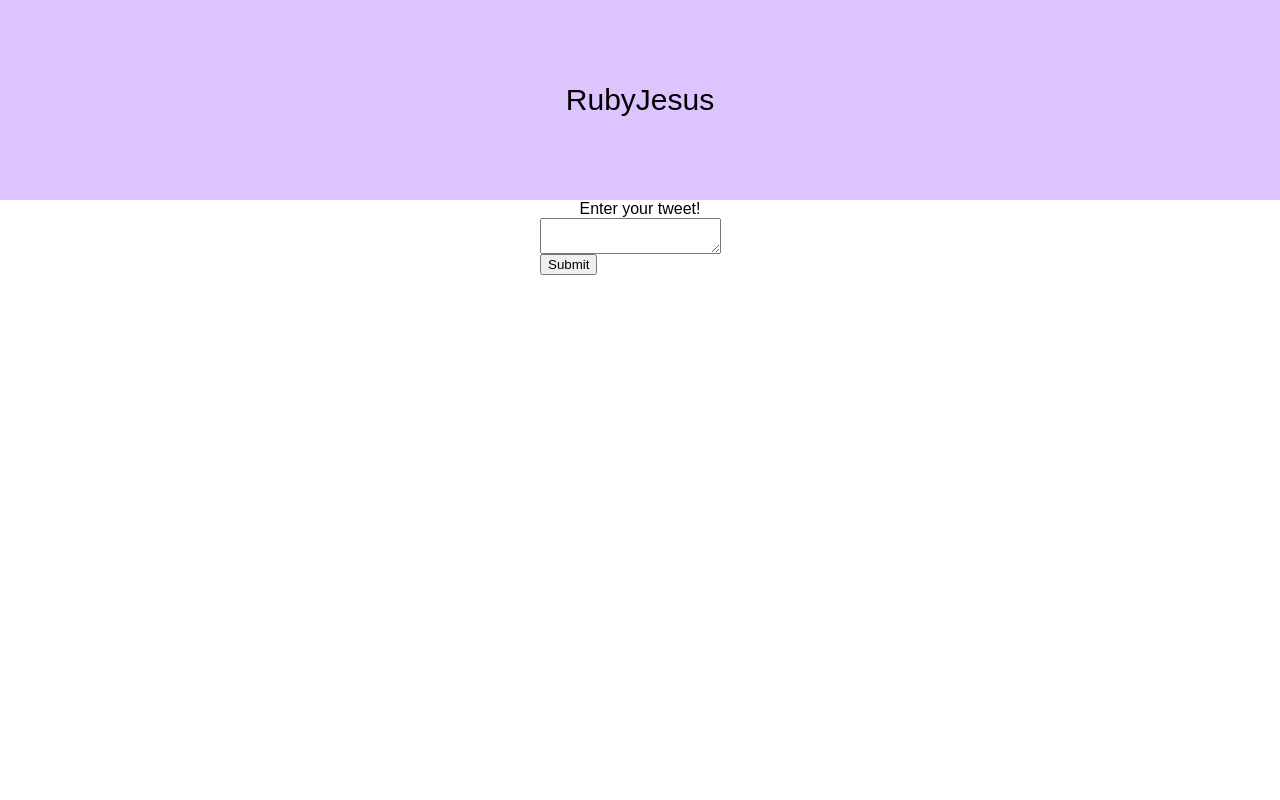
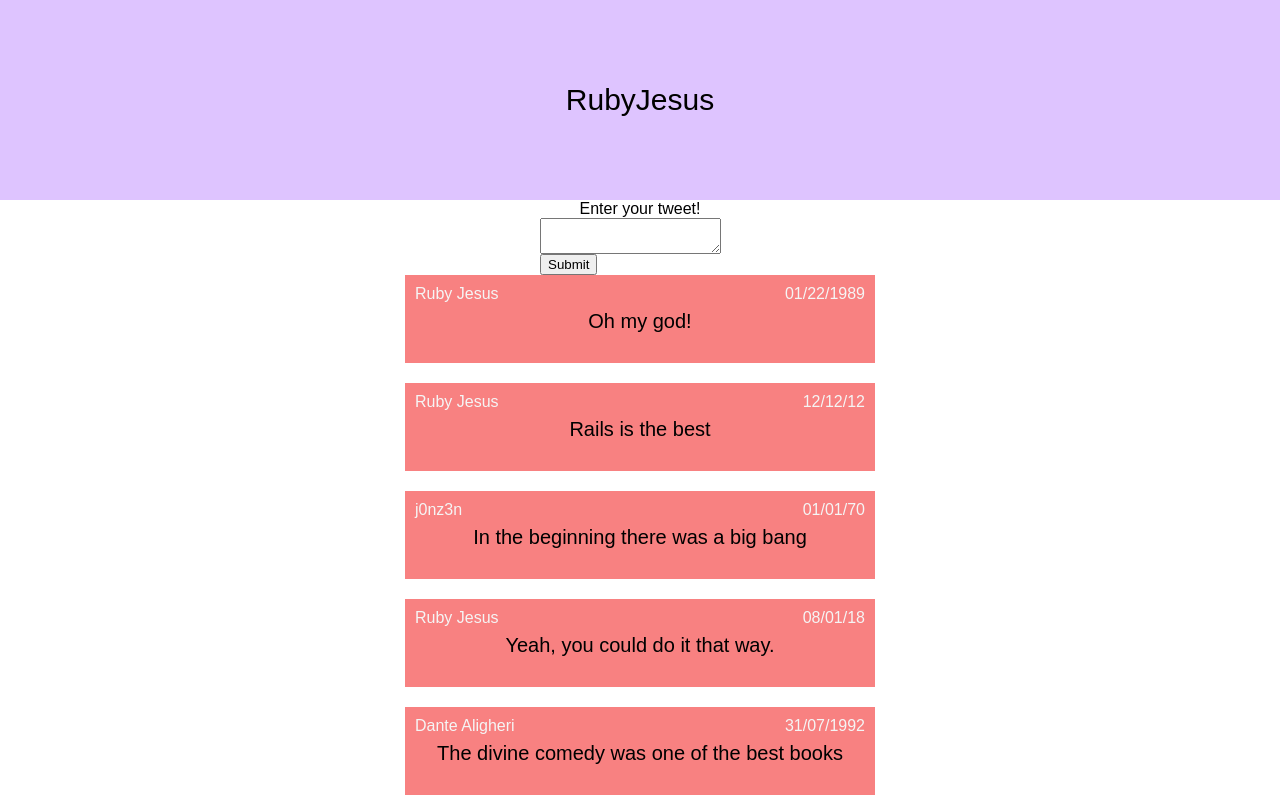
Before and after one commit to deconstructionalism/twitter-react-clone, a React (Create React App) app: page / in a window 1280 px wide. Shown: the top 800 px of the page. Built offline with nearby package versions, Linux system fonts and the light colour scheme.

Commit message:
Rendered Tweet list and added some styles.
Each tweet now shows data, also, we used spread operator to unpack props
from tweetData to send into each Tweet Component. It's not ugly...

```diff
--- a/src/components/Tweet.js
+++ b/src/components/Tweet.js
@@ -1,9 +1,14 @@
 import React from 'react'
+import '../styles/Tweet.css'
 
-const Tweet = () => {
+const Tweet = props => {
   return (
-    <div>
-
+    <div className="Tweet-div">
+      <div className="Tweet-header">
+        <span className="Tweet-author">{props.author}</span>
+        <span className="Tweet-date">{props.createdDate}</span>
+      </div>
+      <p className="Tweet-text">{props.text}</p>
     </div>
   )
 }
--- a/src/components/TweetList.js
+++ b/src/components/TweetList.js
@@ -1,14 +1,19 @@
 import React from 'react'
+import '../styles/TweetList.css'
 
 import Tweet from './Tweet.js'
 
 const TweetList = props => {
 
   const Tweets = props.tweets.map((tweetData, index) => {
-    return <Tweet key={index} tweetData={tweetData}/>
+    // return <Tweet key={index} tweetData={tweetData}/>
+    return (
+      <Tweet key={index}
+             {...tweetData}/>
+    )
   })
   return (
-    <div>
+    <div className="TweetList-div">
       {Tweets}
     </div>
   )
--- /dev/null
+++ b/src/styles/Tweet.css
@@ -0,0 +1,24 @@
+.Tweet-div {
+    width: 450px;
+    background-color: rgb(248, 129, 129);
+    padding: 10px;
+    margin: 0 auto 20px auto;
+}
+
+.Tweet-header {
+    width: 100%;
+    color: whitesmoke;
+}
+
+.Tweet-author {
+    float: left;
+}
+
+.Tweet-date {
+    float: right;
+}
+
+.Tweet-text {
+    font-size: 20px;
+    padding-top:5px;
+}
--- /dev/null
+++ b/src/styles/TweetList.css
@@ -0,0 +1,3 @@
+.TweetList-div {
+    width: 100%;
+}
```
